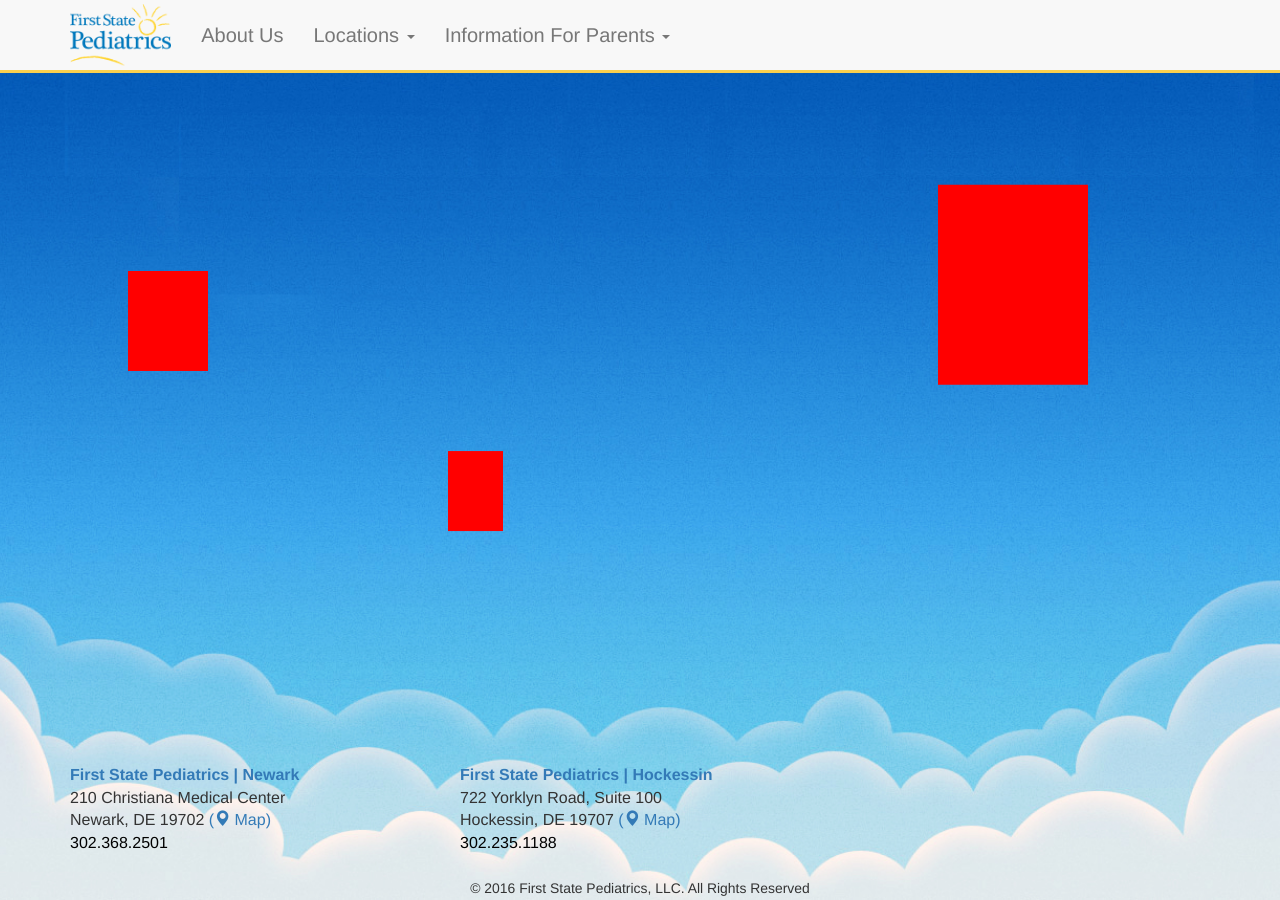
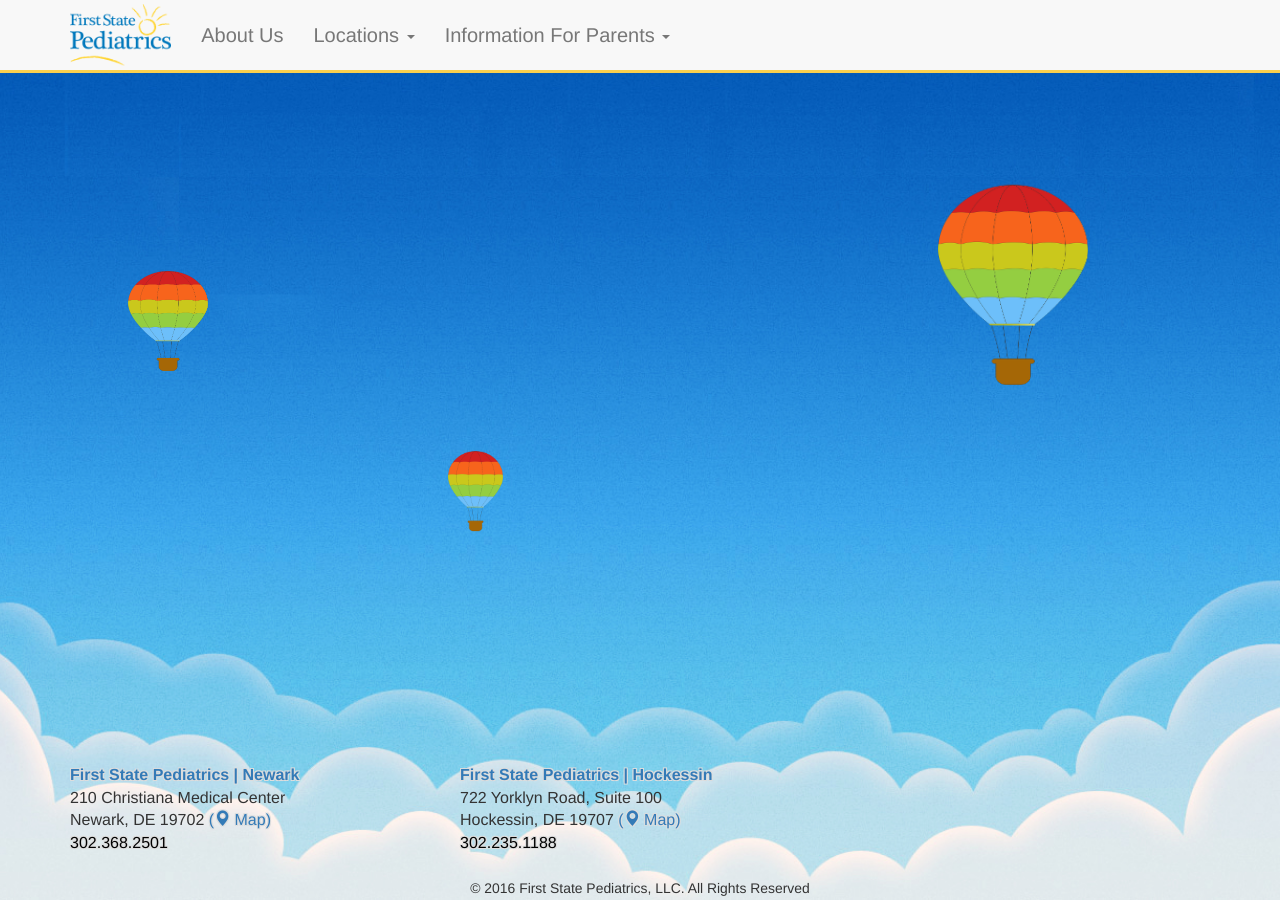
Before and after one commit to firststatepediatrics/firststatepediatrics.github.io, a Jekyll site: the page built from index.md, in a window 1280 px wide. Built offline with Jekyll 4.4.1, drawn with Linux system fonts in a browser that asks for light colours.

Commit message:
adding test hotair balloons and styled home alret message

```diff
--- a/_sass/_fsp-custom.scss
+++ b/_sass/_fsp-custom.scss
@@ -44,6 +44,7 @@
 //main content area
 #main-content {
 	margin-bottom: $grid-gutter-width;
+	postion: relative;
 }
 
 h1.title {
@@ -122,12 +123,27 @@
 	h1.page-title {
 		@extend .sr-only;
 	}
+	.announcement {
+		@extend .alert;
+		@extend .alert-warning;
+		background-color:rgba(252, 248, 227, 0.85);
+		position: relative;
+		z-index: 1025;
+	}
 	footer {
 		position: fixed;
 		bottom: 0;
 		left: 0;
 		right: 0;
 		z-index: 1020;
+		address {
+			a {
+				text-shadow: -1px -1px 0 #ddd,
+					1px -1px 0 #ddd,
+					-1px 1px 0 #ddd,
+					1px 1px 0 #ddd;
+			}
+		}
 	}
 }
 
@@ -244,7 +260,9 @@
 
 .balloon{
 	position: absolute;
-	background-color: red; //testing only
+	background-color: transparent;
+	background-image: url(../images/hot-air-balloon-test.png);
+	background-size: 100% 100%;
 }
 #balloon1{
 	width: 55px;
```
Also changed, not shown: images/hot-air-balloon-test.png (added).
